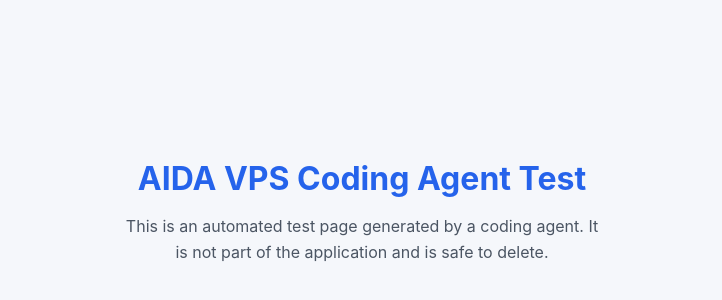
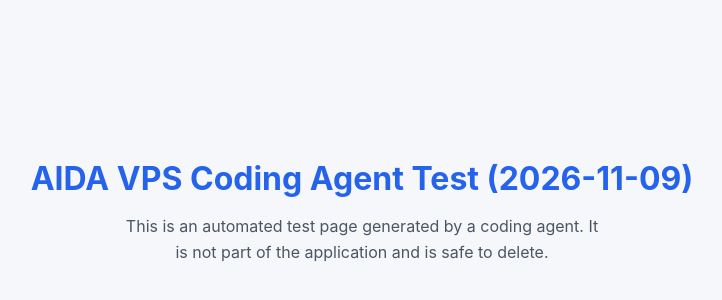
Before and after one commit to shubhamb0439-gif/og-track-frontend, a plain HTML site: page aida_vps_test_page_1794226661935.html in a window 1280 px wide. Shown: the part 188-488 px from the top of the page, without its empty margins (278-1000 px from the left). Drawn offline with Linux system fonts and the light colour scheme.

Commit message:
AIDA revision: Change the heading to also include today's date in parenthes

```diff
--- a/aida_vps_test_page_1794226661935.html
+++ b/aida_vps_test_page_1794226661935.html
@@ -24,7 +24,7 @@
 </style>
 </head>
 <body>
-  <h1>AIDA VPS Coding Agent Test</h1>
+  <h1>AIDA VPS Coding Agent Test (2026-11-09)</h1>
   <p>This is an automated test page generated by a coding agent. It is not part of the application and is safe to delete.</p>
 </body>
 </html>
```
